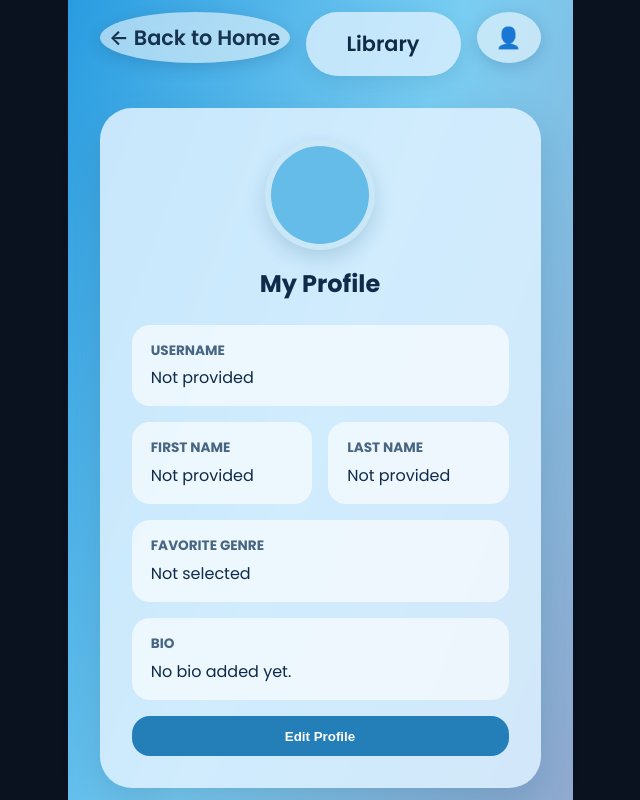
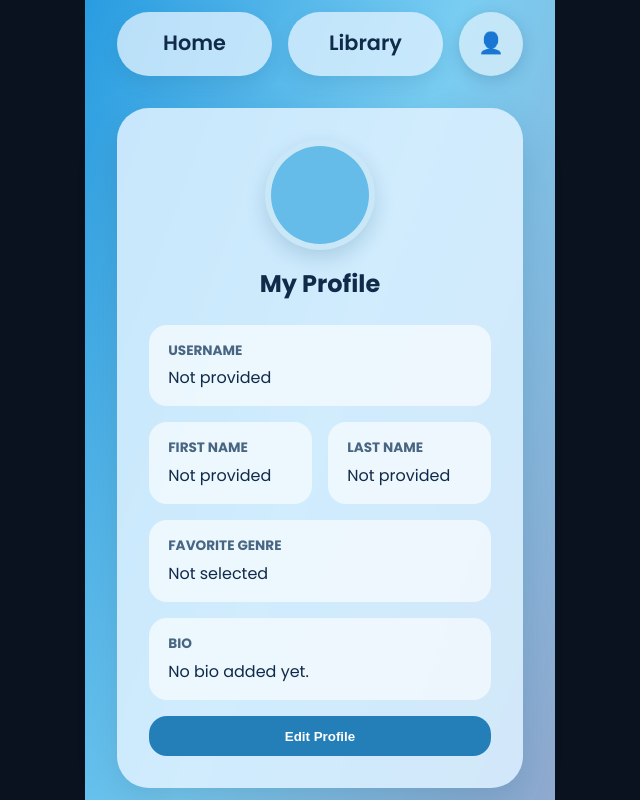
Before and after one commit to QuestTwyst/FinalProject, a React (Vite) app in the folder client/: page /profile in a window 1280 px wide. Shown: the whole page, without its empty margins (320-960 px from the left). Built offline with nearby package versions, Linux system fonts and the light colour scheme; no server answers.

Commit message:
Fixed Profile Buttons

```diff
--- a/client/src/components/Profile.css
+++ b/client/src/components/Profile.css
@@ -23,7 +23,7 @@
   align-items: center;
   justify-content: center;
   min-width: 64px;
-  height: 64px;
+  height: 64px !important;
   padding: 0 1.5rem;
   border: none;
   border-radius: 35px;
@@ -33,15 +33,19 @@
   font-weight: 600;
   text-decoration: none;
   box-shadow: 0 8px 18px rgba(36, 79, 119, 0.12);
+  line-height: 1 !important;
 }
 
 .library-btn {
   min-width: 155px;
 }
 
-.home-btn {
-  min-width: 190px;
-  white-space: nowrap;
+.profile-icon-btn {
+  width: 64px !important;
+  min-width: 64px !important;
+  height: 64px !important;
+  padding: 0 !important;
+  line-height: 1 !important;
 }
 
 .nav-btn:hover,
--- a/client/src/components/Profile.jsx
+++ b/client/src/components/Profile.jsx
@@ -122,10 +122,10 @@ function Profile() {
       <nav className="profile-nav">
         <Link
           to="/"
-          className="nav-btn home-btn"
+          className="library-btn"
           aria-label="Back to home"
         >
-          ← Back to Home
+          Home
         </Link>
 
         <Link to="/library" className="library-btn">
@@ -134,7 +134,7 @@ function Profile() {
 
         <Link
           to="/profile"
-          className="nav-btn"
+          className="nav-btn profile-icon-btn"
           aria-label="Open profile"
         >
           👤
```
